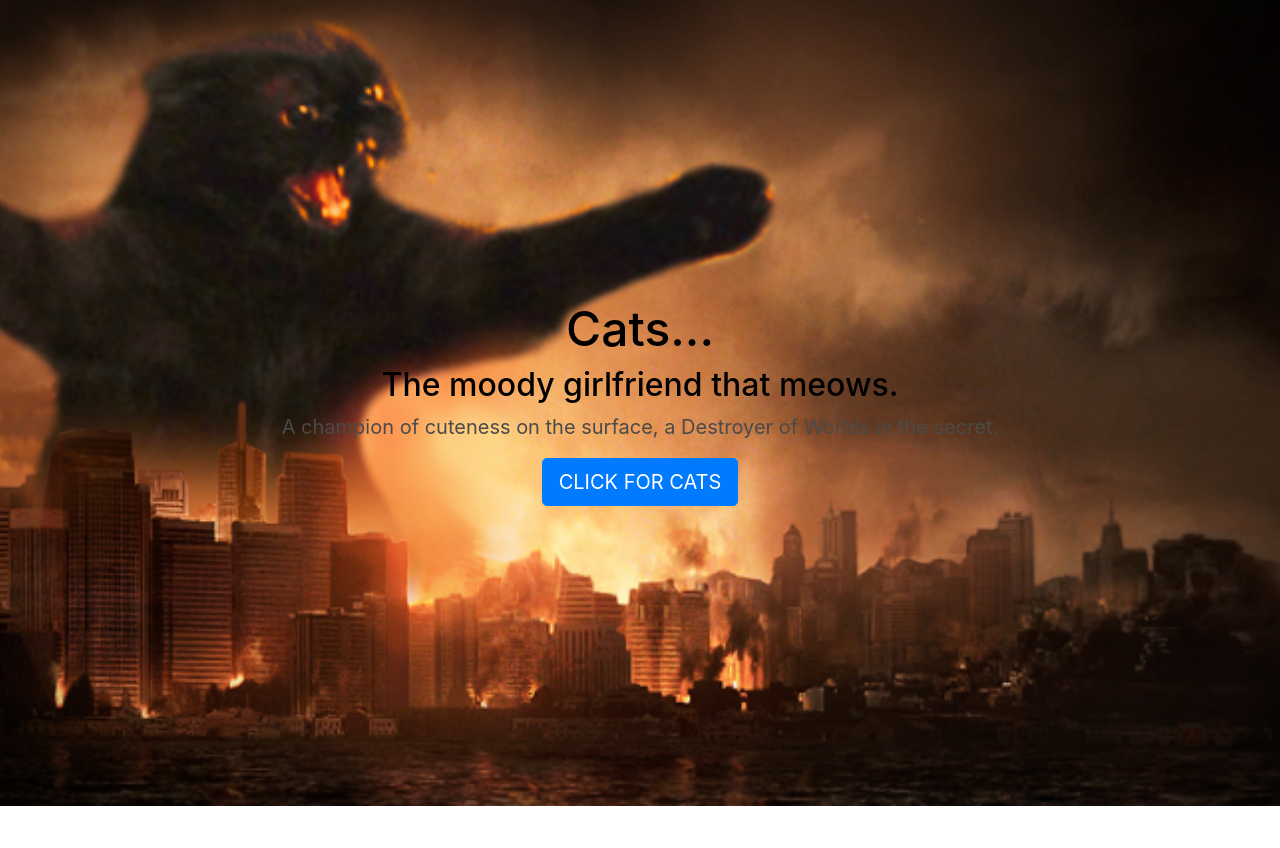
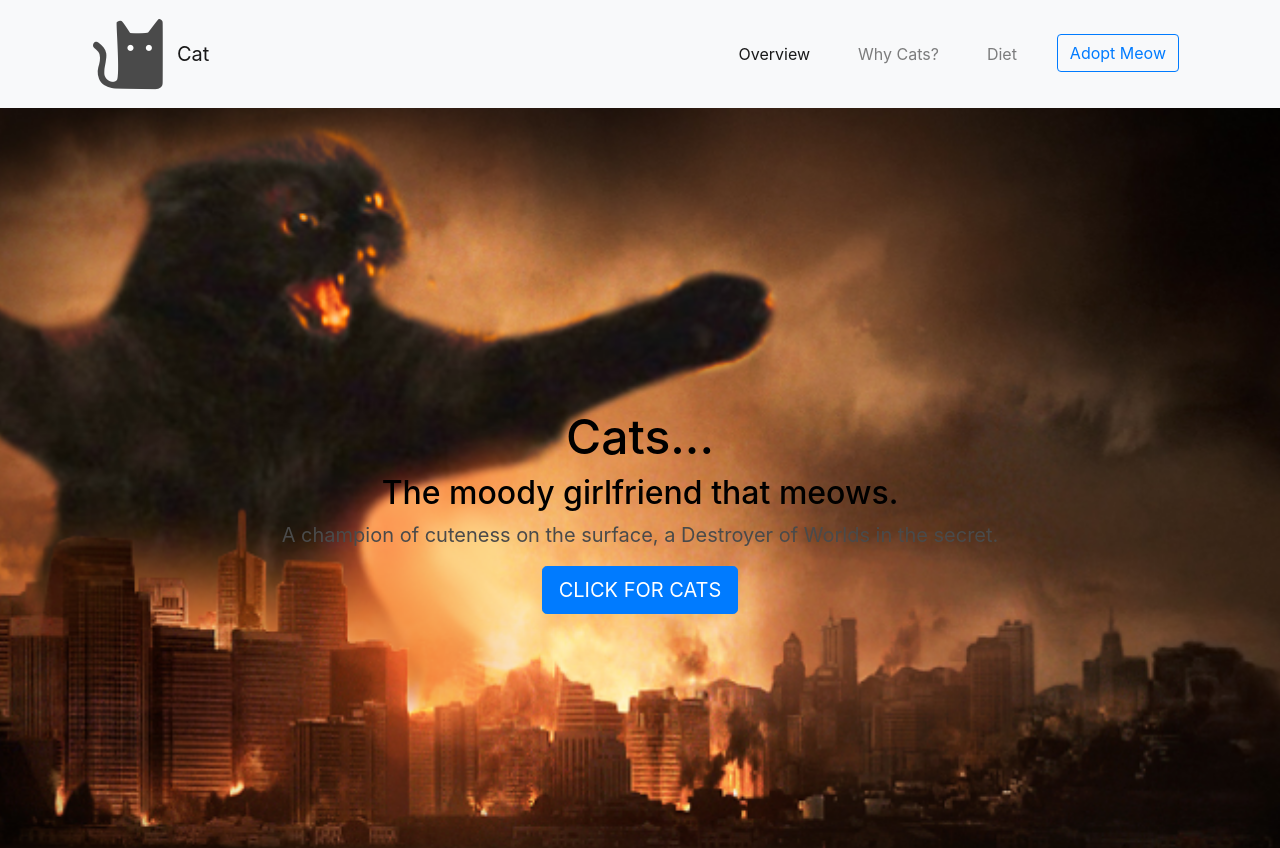
Before and after one commit to kitty9x3/cats_landing_page, a plain HTML site: page index.html in a window 1280 px wide. Shown: the top 848 px of the page. Drawn offline with nearby package versions, Linux system fonts and the light colour scheme.

Commit message:
Post navbar

```diff
--- a/css/style.css
+++ b/css/style.css
@@ -90,3 +90,13 @@ body  {
   width: 75px;
   margin: 25px 0 10px;
 }
+
+.nav-item  {
+  margin: 10px 16px;
+}
+
+.navbar-brand img {
+  height: 46px;
+  margin-right: 8px;
+  width: 46px;
+}
--- a/index.html
+++ b/index.html
@@ -13,6 +13,32 @@
 </head>
 
 <body>
+  <nav class="navbar navbar-expand-lg sticky-top navbar-light bg-light">
+    <div class="container">
+      <img src="img/ic_cat.png" alt="logo_cat">
+      <a class="navbar-brand" href="#">Cat</a>
+      <button class="navbar-toggler" type="button" data-toggle="collapse" data-target="#navbarSupportedContent" aria-controls="navbarSupportedContent" aria-expanded="false" aria-label="Toggle navigation">
+        <span class="navbar-toggler-icon"></span>
+      </button>
+
+      <div class="collapse navbar-collapse" id="navbarSupportedContent">
+        <ul class="navbar-nav ml-auto">
+          <li class="nav-item active">
+            <a class="nav-link" href="#">Overview </a>
+          </li>
+          <li class="nav-item">
+            <a class="nav-link" href="#">Why Cats?</a>
+          </li>
+        </li>
+        <li class="nav-item">
+          <a class="nav-link" href="#">Diet</a>
+        </li>
+        <li class="nav-item">
+            <a class="btn btn-outline-primary my-2 my-sm-0" href="#">Adopt Meow </a>
+      </ul>
+    </div>
+  </nav>
+
  <header class="text-center">
    <div class="container">
      <div class="row">
@@ -95,6 +121,10 @@
       </div>
     </div>
   </div>
+  <!--- Bootstrap json --->
+  <script src="https://code.jquery.com/jquery-3.2.1.slim.min.js" integrity="sha384-KJ3o2DKtIkvYIK3UENzmM7KCkRr/rE9/Qpg6aAZGJwFDMVNA/GpGFF93hXpG5KkN" crossorigin="anonymous"></script>
+  <script src="https://cdnjs.cloudflare.com/ajax/libs/popper.js/1.12.9/umd/popper.min.js" integrity="sha384-ApNbgh9B+Y1QKtv3Rn7W3mgPxhU9K/ScQsAP7hUibX39j7fakFPskvXusvfa0b4Q" crossorigin="anonymous"></script>
+  <script src="https://maxcdn.bootstrapcdn.com/bootstrap/4.0.0/js/bootstrap.min.js" integrity="sha384-JZR6Spejh4U02d8jOt6vLEHfe/JQGiRRSQQxSfFWpi1MquVdAyjUar5+76PVCmYl" crossorigin="anonymous"></script>
   <!-- jQuery first, then Popper.js, then Bootstrap JS -->
   <script src="https://code.jquery.com/jquery-3.2.1.slim.min.js" integrity="sha384-KJ3o2DKtIkvYIK3UENzmM7KCkRr/rE9/Qpg6aAZGJwFDMVNA/GpGFF93hXpG5KkN" crossorigin="anonymous"></script>
   <script src="https://cdnjs.cloudflare.com/ajax/libs/popper.js/1.12.9/umd/popper.min.js" integrity="sha384-ApNbgh9B+Y1QKtv3Rn7W3mgPxhU9K/ScQsAP7hUibX39j7fakFPskvXusvfa0b4Q" crossorigin="anonymous"></script>
```
Also changed, not shown: img/ic_cat.png (added).
